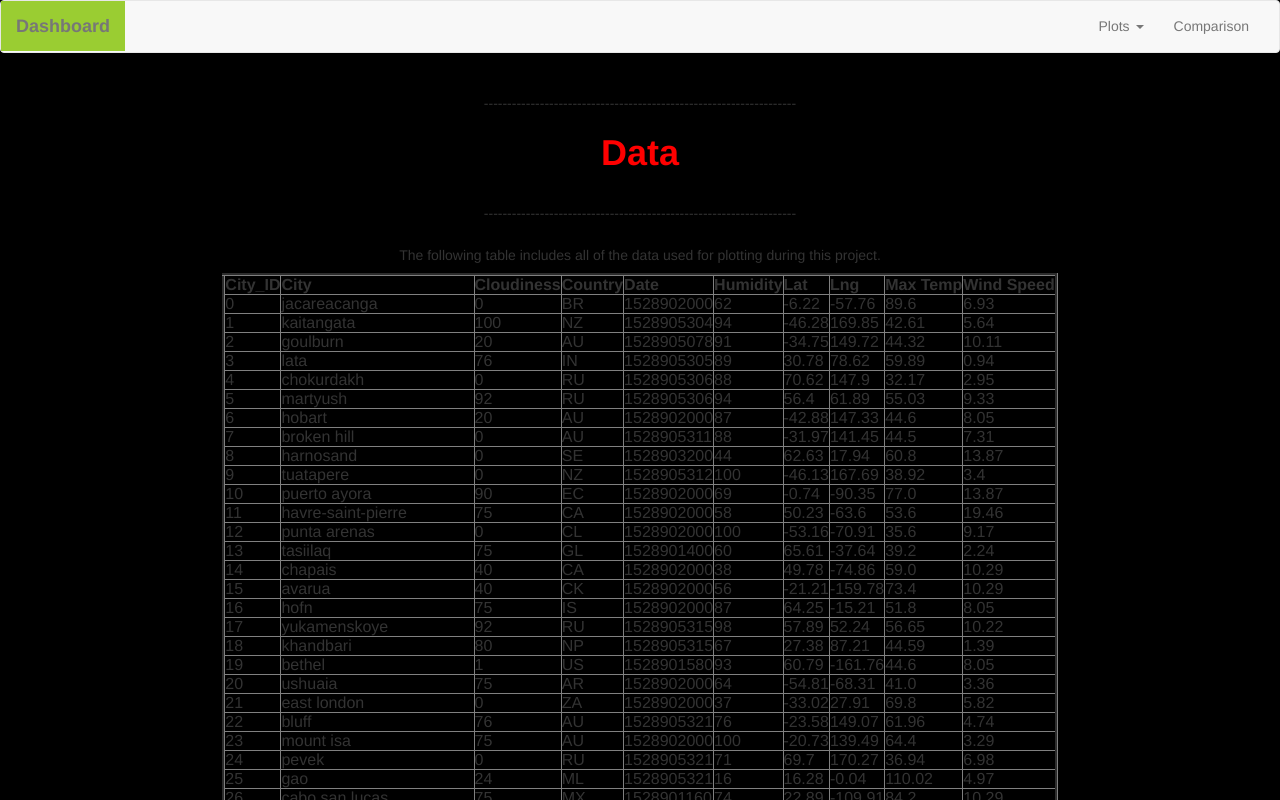
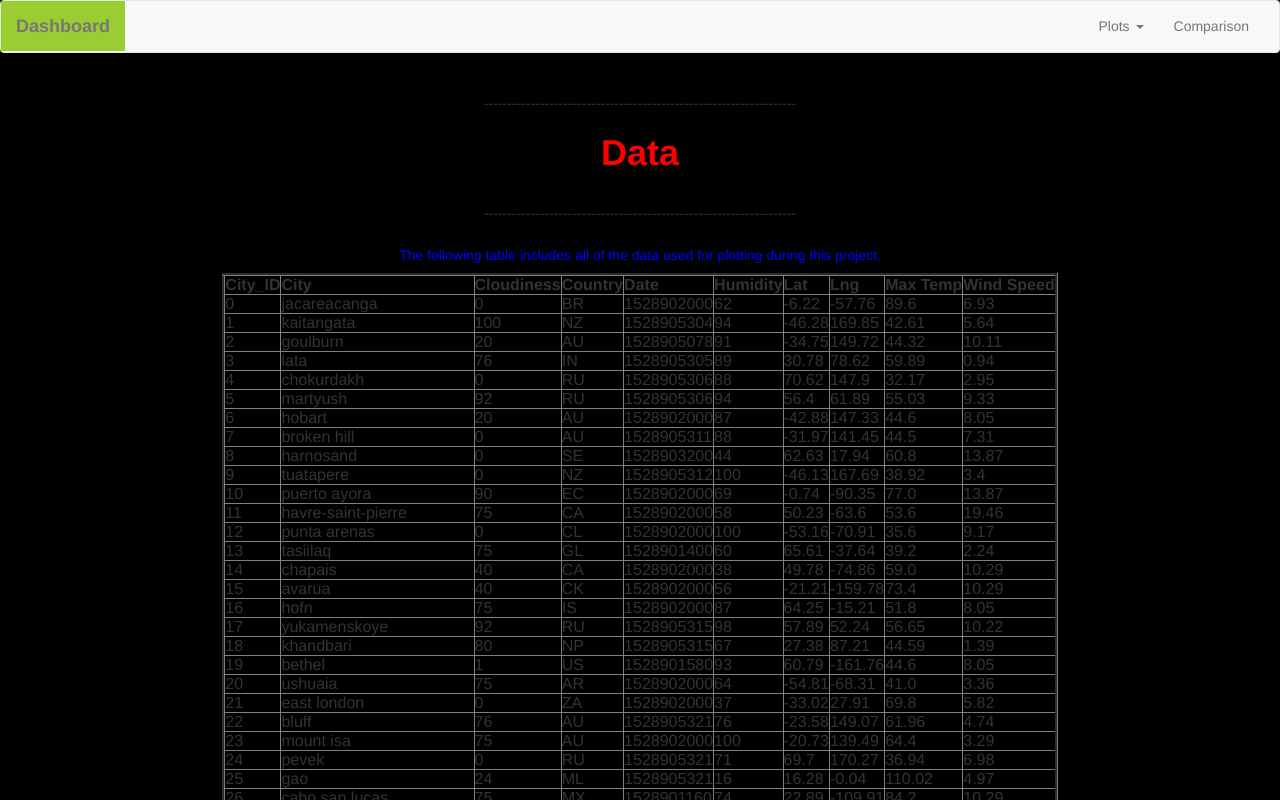
Before and after one commit to prakriti01/prakriti01.github.io, a plain HTML site: page Data.html in a window 1280 px wide. Shown: the top 800 px of the page. Drawn offline with nearby package versions, Linux system fonts and the light colour scheme.

Commit message:
Intial Commit!

```diff
--- a/Data.html
+++ b/Data.html
@@ -70,7 +70,7 @@
                     <center><br>-------------------------------------------------------------------</br></center>
                 <h1><b></d>Data</b></h1>
                     <center><br>-------------------------------------------------------------------</br></center>
-                <center><h5><br>The following table includes all of the data used for plotting during this project.</br></h5></center>
+                <center><font color="blue"><h5><br>The following table includes all of the data used for plotting during this project.</br></h5></font></center>
 
  <center><table border="3">
     <tr><th>City_ID</th><th>City</th><th>Cloudiness</th><th>Country</th><th>Date</th><th>Humidity</th><th>Lat</th><th>Lng</th><th>Max Temp</th><th>Wind Speed</th></tr>
```
